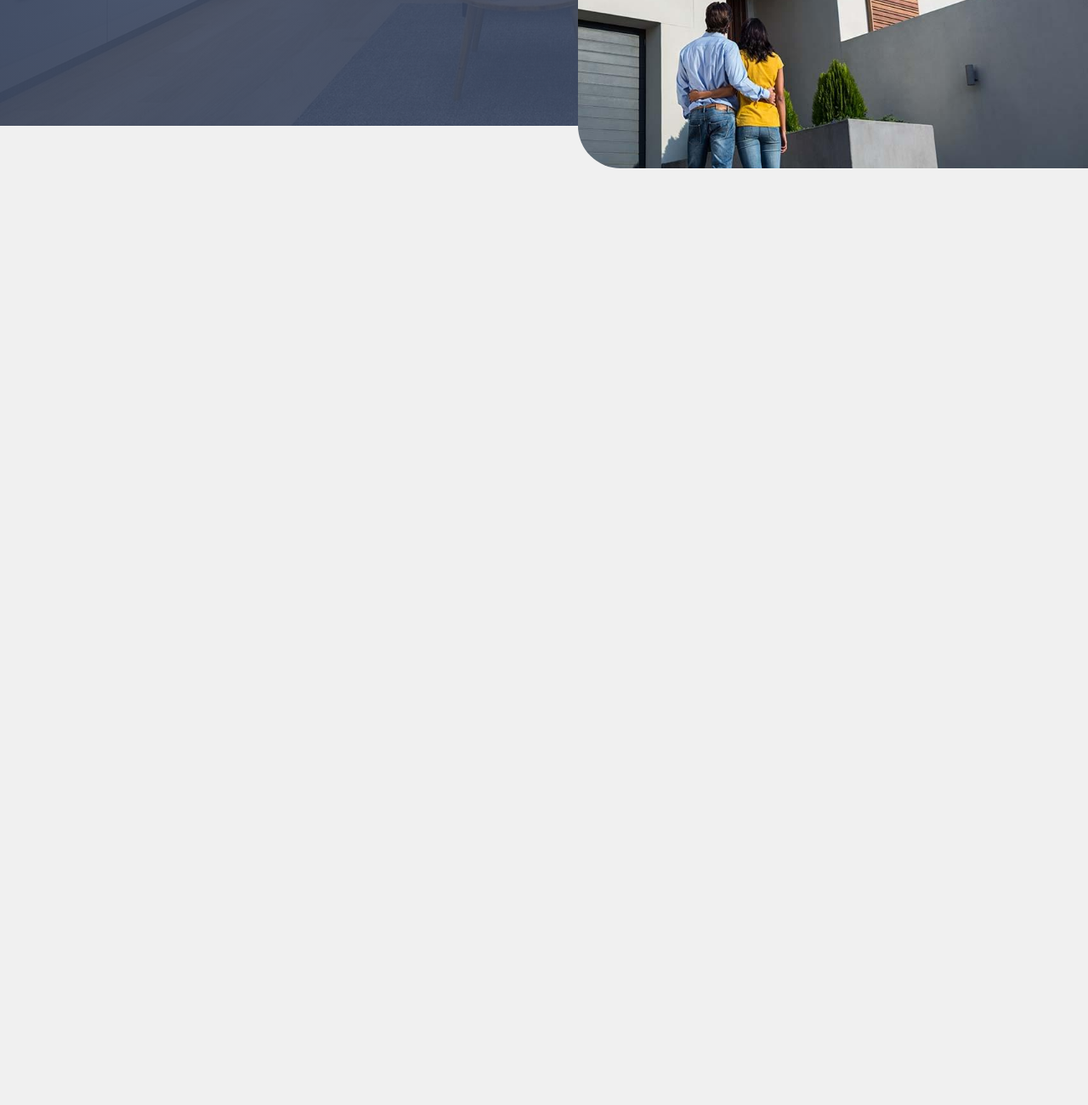
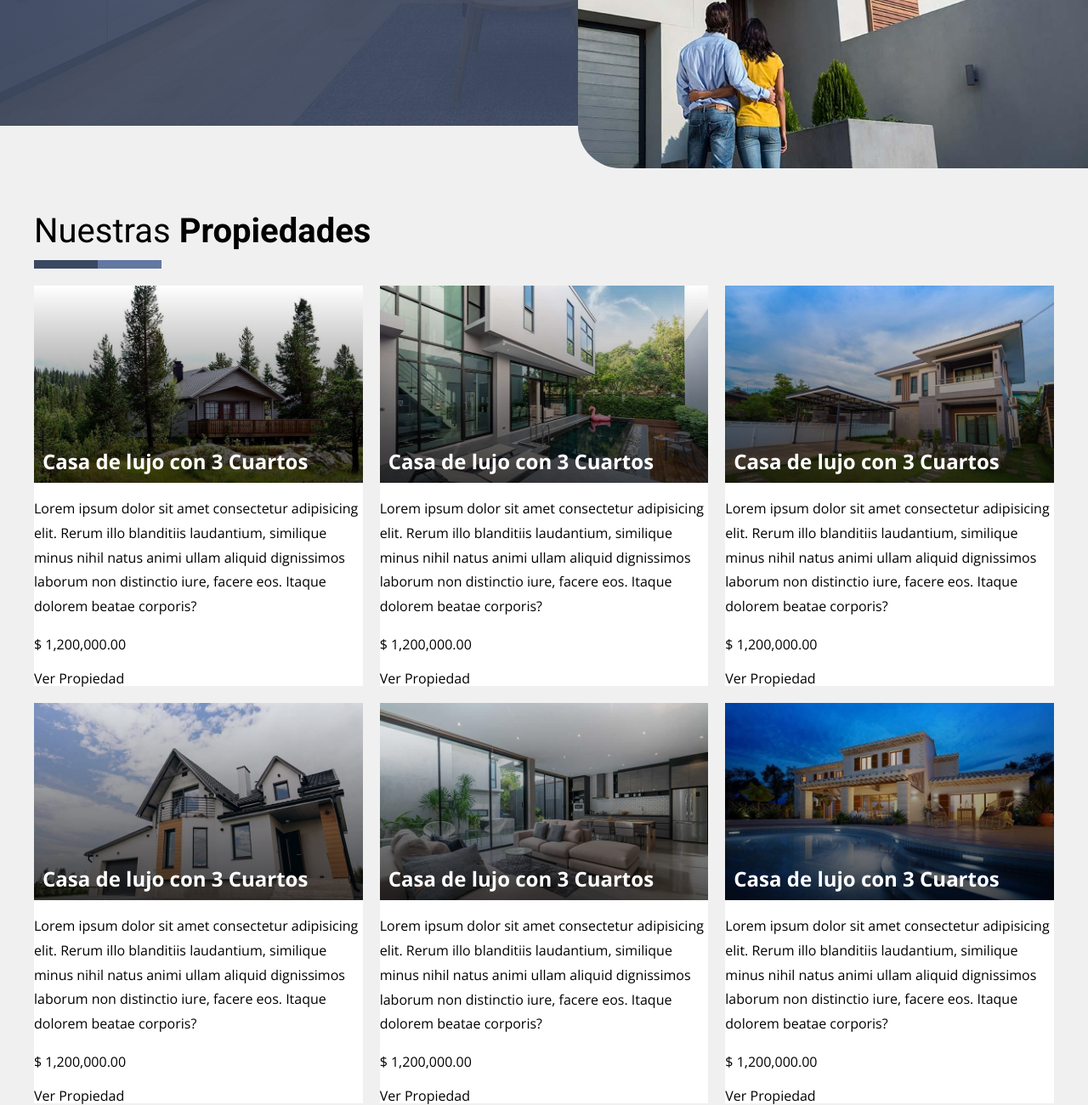
Before and after one commit to heduardogarcia/inmobiliariaEGC, a website: page index.html in a window 1280 px wide. Shown: the part 501-1801 px from the top of the page at 85% size. Before the commit the page ends 800 px from the top, so only its background shows below. Drawn offline with nearby package versions, Linux system fonts and the light colour scheme.

Commit message:
grid propiedades

```diff
--- a/index.html
+++ b/index.html
@@ -37,6 +37,89 @@
             </div>
         </div>
     </header>
+    <main class="propiedades contenedor">
+        <h2 class="propiedades__heading">Nuestras <span>Propiedades</span></h2>
+        <div class="propiedades__grid">
+            <div class="propiedad">
+                <div class="propiedad__imagen">
+                    <h3 class="propiedad__nombre">Casa de lujo con 3 Cuartos</h3>
+                </div>
+                <div class="propiedad__contenido">
+                    <p class="propiedad__texto">Lorem ipsum dolor sit amet consectetur adipisicing elit. Rerum illo blanditiis laudantium,
+                        similique minus nihil natus animi ullam aliquid dignissimos laborum non distinctio iure, facere eos.
+                        Itaque dolorem beatae corporis?
+                    </p>
+                    <p class="propiedad__precio">$ 1,200,000.00</p>
+                    <a href="#" class="propiedad__enlace">Ver Propiedad</a>
+                </div>
+            </div> <!-- propiedad div -->
+            <div class="propiedad">
+                <div class="propiedad__imagen">
+                    <h3 class="propiedad__nombre">Casa de lujo con 3 Cuartos</h3>
+                </div>
+                <div class="propiedad__contenido">
+                    <p class="propiedad__texto">Lorem ipsum dolor sit amet consectetur adipisicing elit. Rerum illo blanditiis laudantium,
+                        similique minus nihil natus animi ullam aliquid dignissimos laborum non distinctio iure, facere eos.
+                        Itaque dolorem beatae corporis?
+                    </p>
+                    <p class="propiedad__precio">$ 1,200,000.00</p>
+                    <a href="#" class="propiedad__enlace">Ver Propiedad</a>
+                </div>
+            </div> <!-- propiedad div -->
+            <div class="propiedad">
+                <div class="propiedad__imagen">
+                    <h3 class="propiedad__nombre">Casa de lujo con 3 Cuartos</h3>
+                </div>
+                <div class="propiedad__contenido">
+                    <p class="propiedad__texto">Lorem ipsum dolor sit amet consectetur adipisicing elit. Rerum illo blanditiis laudantium,
+                        similique minus nihil natus animi ullam aliquid dignissimos laborum non distinctio iure, facere eos.
+                        Itaque dolorem beatae corporis?
+                    </p>
+                    <p class="propiedad__precio">$ 1,200,000.00</p>
+                    <a href="#" class="propiedad__enlace">Ver Propiedad</a>
+                </div>
+            </div> <!-- propiedad div -->
+            <div class="propiedad">
+                <div class="propiedad__imagen">
+                    <h3 class="propiedad__nombre">Casa de lujo con 3 Cuartos</h3>
+                </div>
+                <div class="propiedad__contenido">
+                    <p class="propiedad__texto">Lorem ipsum dolor sit amet consectetur adipisicing elit. Rerum illo blanditiis laudantium,
+                        similique minus nihil natus animi ullam aliquid dignissimos laborum non distinctio iure, facere eos.
+                        Itaque dolorem beatae corporis?
+                    </p>
+                    <p class="propiedad__precio">$ 1,200,000.00</p>
+                    <a href="#" class="propiedad__enlace">Ver Propiedad</a>
+                </div>
+            </div> <!-- propiedad div -->
+            <div class="propiedad">
+                <div class="propiedad__imagen">
+                    <h3 class="propiedad__nombre">Casa de lujo con 3 Cuartos</h3>
+                </div>
+                <div class="propiedad__contenido">
+                    <p class="propiedad__texto">Lorem ipsum dolor sit amet consectetur adipisicing elit. Rerum illo blanditiis laudantium,
+                        similique minus nihil natus animi ullam aliquid dignissimos laborum non distinctio iure, facere eos.
+                        Itaque dolorem beatae corporis?
+                    </p>
+                    <p class="propiedad__precio">$ 1,200,000.00</p>
+                    <a href="#" class="propiedad__enlace">Ver Propiedad</a>
+                </div>
+            </div> <!-- propiedad div -->
+            <div class="propiedad">
+                <div class="propiedad__imagen">
+                    <h3 class="propiedad__nombre">Casa de lujo con 3 Cuartos</h3>
+                </div>
+                <div class="propiedad__contenido">
+                    <p class="propiedad__texto">Lorem ipsum dolor sit amet consectetur adipisicing elit. Rerum illo blanditiis laudantium,
+                        similique minus nihil natus animi ullam aliquid dignissimos laborum non distinctio iure, facere eos.
+                        Itaque dolorem beatae corporis?
+                    </p>
+                    <p class="propiedad__precio">$ 1,200,000.00</p>
+                    <a href="#" class="propiedad__enlace">Ver Propiedad</a>
+                </div>
+            </div> <!-- propiedad div -->
 
+        </div>
+    </main>
 </body>
 </html>
--- a/src/scss/app.scss
+++ b/src/scss/app.scss
@@ -1,2 +1,3 @@
 @use 'base';
 @use 'ui/header';
+@use 'ui/contenido';
--- a/src/scss/base/_mixins.scss
+++ b/src/scss/base/_mixins.scss
@@ -50,3 +50,18 @@
     gap: $espaciado;
     grid-template-columns: repeat($columnas, 1fr);
 }
+
+@mixin heading{
+    font-weight: 400;
+    span{
+        font-weight: 700;
+    }
+    &::after {
+        content: '';
+        display: block;
+        height: 1rem;
+        width: 15rem;
+        margin-top: 1rem;
+        background-image: linear-gradient( to right, v.$primario 0%, v.$primario 50%, lighten(v.$primario, 20%) 50%, lighten(v.$primario, 20%) 100% );
+    }
+}
--- /dev/null
+++ b/src/scss/ui/contenido/_index.scss
@@ -0,0 +1 @@
+@forward 'propiedades';
--- /dev/null
+++ b/src/scss/ui/contenido/_propiedades.scss
@@ -0,0 +1,46 @@
+@use 'base/variables' as v;
+@use 'base/mixins' as m;
+
+.propiedades{
+
+    margin-top: 5rem;
+    @include m.tablet{
+        margin-top: 10rem;
+    }
+    &__heading{
+        @include m.heading;
+    }
+
+    &__grid{
+        @include m.grid(1,2rem);
+        @include m.tablet{
+            @include m.grid(3,2rem);
+        }
+    }
+
+}
+
+.propiedad{
+    background-color: v.$blanco;
+    &__imagen{
+        aspect-ratio: 10 / 6;
+        background-size: cover;
+        position: relative;
+    }
+    @for $i from 1 through 6 {
+        $imagen:'../img/propiedad_'+$i+'.jpg';
+        &:nth-child(#{$i}) &__imagen{
+            background-image: linear-gradient(to bottom, transparentize(v.$negro, 1%) 0%,
+            transparentize(v.$negro, .3%) 100% ) ,   url($imagen);
+        }
+
+    }
+    &__nombre{
+        position:absolute;
+        left: 1rem;
+        bottom: 1rem;
+        color: v.$blanco;
+        font-size: 2.4rem;
+
+    }
+}
```
Also changed, not shown: build/css/app.css, src/scss/ui/header/_index.scss (line endings or trailing spaces), 2 other files.
